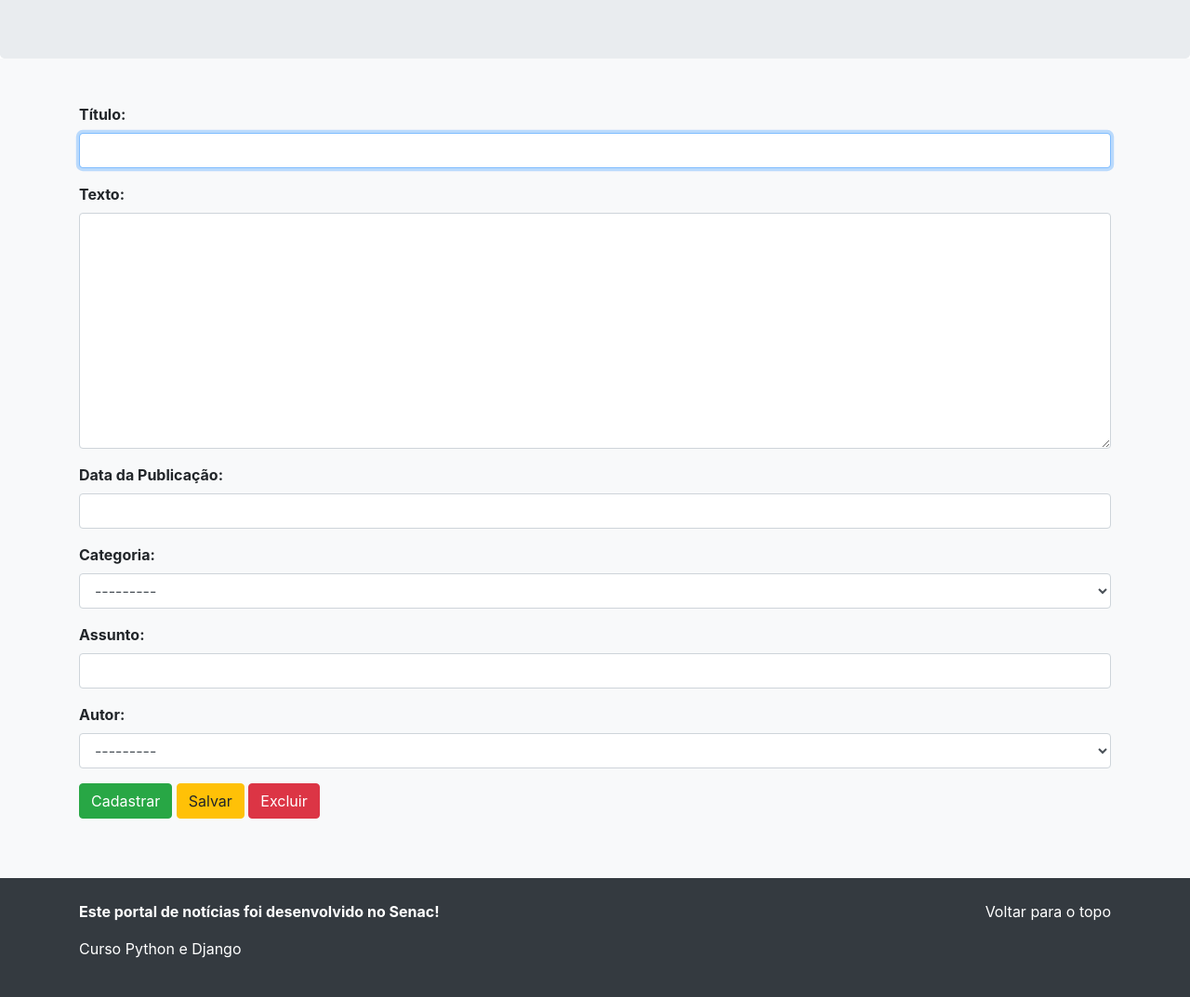
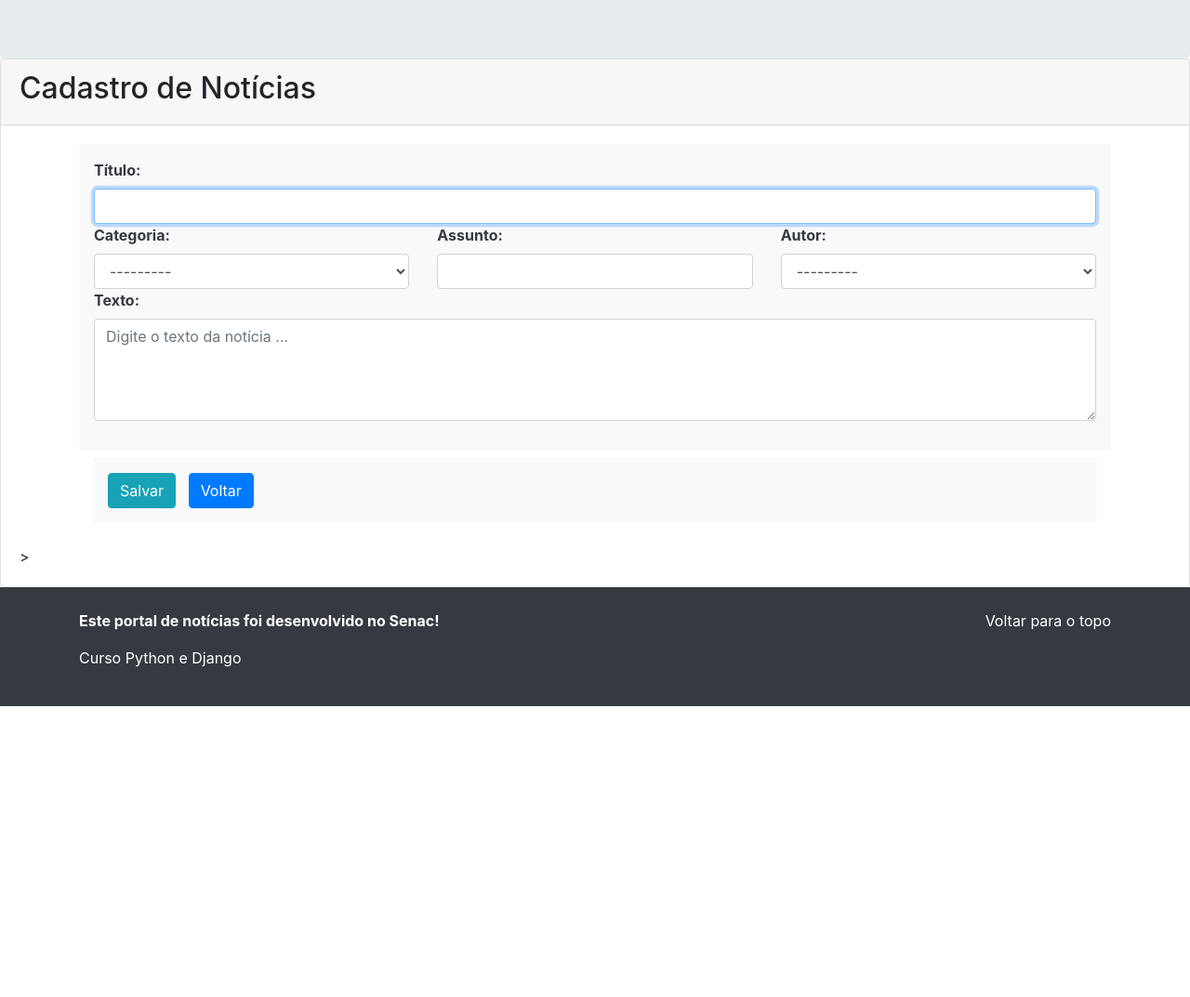
Before and after one commit to rogeriodelphi/senacnews, a Django app: page /adicionar_noticia/ in a window 1280 px wide. Shown: the part 145-1218 px from the top of the page at 93% size. After the commit the page ends 905 px from the top, so only its background shows below. Run offline with Django 3.2, Linux system fonts and the light colour scheme; data that the repository does not hold is empty; some libraries are stand-ins or nearby versions.

Commit message:
Refatorando o Cadastro de Notícias

```diff
--- a/apps/news/forms.py
+++ b/apps/news/forms.py
@@ -1,7 +1,15 @@
 from django import forms
+from django.forms import DateInput
+
 from apps.news.models import Noticia
 
+
 class NoticiaForm(forms.ModelForm):
+    texto = forms.CharField(required=False, widget=forms.Textarea(
+        attrs={'placeholder': 'Digite o texto da notícia ...', 'rows': '4'}))
     class Meta:
         model = Noticia
-        fields = ['titulo', 'texto', 'data_publicacao', 'categoria', 'assunto', 'autor', 'foto_publicacao']
+        fields = ['titulo', 'texto', 'categoria', 'assunto', 'autor', 'foto_publicacao']
+        widget = {
+            'data_publicacao': DateInput(attrs={'placeholder': 'Data da publicação'}),
+        }
--- a/apps/news/models.py
+++ b/apps/news/models.py
@@ -32,7 +32,7 @@ class Noticia(models.Model):
     ]
     titulo = models.CharField('Titulo', max_length=150)
     texto = models.TextField('Texto')
-    data_publicacao = models.DateField('Data da Publicação')
+    data_publicacao = data_publicacao= models.DateTimeField(auto_now_add=True)
     categoria = models.CharField('Categoria', max_length=2, choices=CATEGORIA_CHOICES)
     assunto = models.CharField('Assunto', max_length=150)
     autor = models.ForeignKey('Autor', on_delete=models.CASCADE)
--- a/apps/news/templates/adicionar_noticia.html
+++ b/apps/news/templates/adicionar_noticia.html
@@ -1,60 +1,78 @@
 {% extends "base.html" %}
+
 {% load widget_tweaks %}
+
 {% block titulo %}
     Cadastro de Notícias
 {% endblock titulo %}
 
 {% block bread %}
-    Cadastro de Notícias
+    <a href="{% url 'adicionar_noticia' %}"> Cadastro de Clientes</a>
 {% endblock bread %}
 
 {% block content %}
-<div class="album py-5 bg-light">
-    <div class="container">
+<div class="row">
+    <div class="col-12"></div>
+</div>
+<div class="card">
+    <div class="card-header">
+        <h2><i class="fa fa-users"></i> Cadastro de Notícias</h2>
+    </div>
+    <div class="card-body">
+        <table class="table" width="100%" cellspacing="0">
             <form id="form" method="POST">
                 {% csrf_token %}
-            <div class="form-group">
+                <div class="container">
+                    <div class="p-3 mb-2 bg-light text-dark">
+                        <div class="row">
+                            <div class="col-md-12">
                                 {{ form.titulo.errors }}
                                 <label for="{{ form.titulo.id_for_label }}"><strong>Título:</strong></label>
                                 {{ form.titulo | add_class:"form-control"|attr:"autofocus" }}
                             </div>
-
+                        </div>
+                        <div class="row">
+                            <div class="col-md-4">
+                                {{ form.categoria.errors }}
+                                <label for="{{ form.categoria.id_for_label }}"><strong>Categoria:</strong></label>
+                                {{ form.categoria | add_class:"form-control" }}
+                            </div>
+                            <div class="col-md-4">
+                                {{ form.assunto.errors }}
+                                <label for="{{ form.assunto.id_for_label }}"><strong>Assunto:</strong></label>
+                                {{ form.assunto | add_class:"form-control" }}
+                            </div>
+                            <div class="col-md-4">
+                                {{ form.autor.errors }}
+                                <label for="{{ form.autor.id_for_label }}"><strong>Autor:</strong></label>
+                                {{ form.autor | add_class:"form-control" }}
+                            </div>
+                        </div>
+                        <div class="row">
+                            <div class="col-md-12">
                                 <div class="form-group">
                                 {{ form.texto.errors }}
                                 <label for="{{ form.texto.id_for_label }}"><strong>Texto:</strong></label>
                                 {{ form.texto | add_class:"form-control" }}
                             </div>
-
-            <div class="form-group">
-                {{ form.data_publicacao.errors }}
-                <label for="{{ form.data_publicacao.id_for_label }}"><strong>Data da Publicação:</strong></label>
-                {{ form.data_publicacao | add_class:"form-control" }}
                         </div>
-            <div class="form-group">
-                {{ form.categoria.errors }}
-                <label for="{{ form.categoria.id_for_label }}"><strong>Categoria:</strong></label>
-                {{ form.categoria | add_class:"form-control" }}
                     </div>
-            <div class="form-group">
-                {{ form.assunto.errors }}
-                <label for="{{ form.assunto.id_for_label }}"><strong>Assunto:</strong></label>
-                {{ form.assunto | add_class:"form-control" }}
                 </div>
-            <div class="form-group">
-                {{ form.autor.errors }}
-                <label for="{{ form.autor.id_for_label }}"><strong>Autor:</strong></label>
-                {{ form.autor | add_class:"form-control" }}
+                <div class="container">
+                    <div class="p-3 mb-2 bg-light text-dark">
+                        <div class="row">
+                            <div class="col-md-12">
+                                <button type="submit" class="btn btn-info"><i class="fa fa-plus"></i> Salvar</button>
+                                &nbsp;
+                                <button type="button" class="btn btn-primary" onClick="history.go(-1)">
+                                    <i class="fa fa-angle-double-left"></i> Voltar
+                                </button>
                             </div>
-
-
-
-
-            <div class="mb-3">
-                <button type="submit" class="btn btn-success">Cadastrar</button>
-                <button type="button" class="btn btn-warning">Salvar</button>
-                <button type="button" class="btn btn-danger">Excluir</button>
+                        </div>
+                    </div>
                 </div>
             </form>
+        </table>>
     </div>
 </div>
 {% endblock content %}
--- a/apps/news/views.py
+++ b/apps/news/views.py
@@ -24,3 +24,13 @@ def adicionar_noticia(request):
         form = NoticiaForm()
         context = {'form': form}
         return render(request, template_name, context)
+
+
+def remover_noticia(request, id):
+    template_name = 'remover_noticia.html'
+    form = Noticia.objects.get(id=id)
+    context = {'form': form}
+    if request.method == 'POST':
+        form.delete()
+        return redirect('index')
+    return render(request, template_name, context)
--- a/senacnews/settings.py
+++ b/senacnews/settings.py
@@ -26,7 +26,7 @@ SECRET_KEY = '@ih80*l1)tsfou6xz0bi)_u_(qt)l8==h8h*6g6%l$fumwk#%g'
 # SECURITY WARNING: don't run with debug turned on in production!
 DEBUG = True
 
-ALLOWED_HOSTS = []
+ALLOWED_HOSTS = ['*']
 
 
 # Application definition
--- a/senacnews/urls.py
+++ b/senacnews/urls.py
@@ -14,6 +14,9 @@ urlpatterns = [
     # http://127.0.0.1:8000/adicionar_noticia
     path('adicionar_noticia/', views.adicionar_noticia, name = 'adicionar_noticia'),
 
+    # http://127.0.0.1:8000/remover_noticia
+    path('remover_noticia/<int:id>/', views.remover_noticia, name = 'remover_noticia'),
+
 ] + static(settings.MEDIA_URL, document_root=settings.MEDIA_ROOT)
 
 admin.AdminSite.site_header = 'SENAC NEWS Login'
--- a/templates/base.html
+++ b/templates/base.html
@@ -15,6 +15,10 @@
     <!-- Bootstrap CSS -->
     <link rel="stylesheet" href="https://cdn.jsdelivr.net/npm/bootstrap@4.6.0/dist/css/bootstrap.min.css" integrity="sha384-B0vP5xmATw1+K9KRQjQERJvTumQW0nPEzvF6L/Z6nronJ3oUOFUFpCjEUQouq2+l" crossorigin="anonymous">
 
+    <link rel="stylesheet" href="http://code.jquery.com/ui/1.9.0/themes/base/jquery-ui.css" />
+    <script src="http://code.jquery.com/jquery-1.8.2.js"></script>
+    <script src="http://code.jquery.com/ui/1.9.0/jquery-ui.js"></script>
+
     <title>Senac News</title>
 </head>
 <nav class="navbar navbar-dark bg-dark shadow-sm navbar-expand-lg fixed-top" id="mainNav">
@@ -26,6 +30,7 @@
                 <li class="nav-item"><a class="nav-link" href="#">Contato</a></li>
                 <li class="nav-item"><a class="nav-link" href="#">Novidades</a></li>
                 <li class="nav-item"><a class="nav-link" href="#">Sobre nós</a></li>
+                <li class="nav-item"><a class="nav-link" href="{% url 'adicionar_noticia' %}">Admin</a></li>
             </ul>
         </div>
     </div>
@@ -69,6 +74,12 @@
 <script src="https://code.jquery.com/jquery-3.5.1.slim.min.js" integrity="sha384-DfXdz2htPH0lsSSs5nCTpuj/zy4C+OGpamoFVy38MVBnE+IbbVYUew+OrCXaRkfj" crossorigin="anonymous"></script>
 <script src="https://cdn.jsdelivr.net/npm/bootstrap@4.6.0/dist/js/bootstrap.bundle.min.js" integrity="sha384-Piv4xVNRyMGpqkS2by6br4gNJ7DXjqk09RmUpJ8jgGtD7zP9yug3goQfGII0yAns" crossorigin="anonymous"></script>
 
+<script>
+    $(function() {
+        $( "#id_data_publicacao" ).datepicker();
+    });
+</script>
+
 <!-- Option 2: Separate Popper and Bootstrap JS -->
 <!--
 <script src="https://code.jquery.com/jquery-3.5.1.slim.min.js" integrity="sha384-DfXdz2htPH0lsSSs5nCTpuj/zy4C+OGpamoFVy38MVBnE+IbbVYUew+OrCXaRkfj" crossorigin="anonymous"></script>
```
Also changed, not shown: apps/news/templates/remover_noticia.html (added, +30 -0 lines), apps/news/migrations/0002_auto_20210220_2344.py (added). Lines whose indentation alone changed are shown as unchanged.
